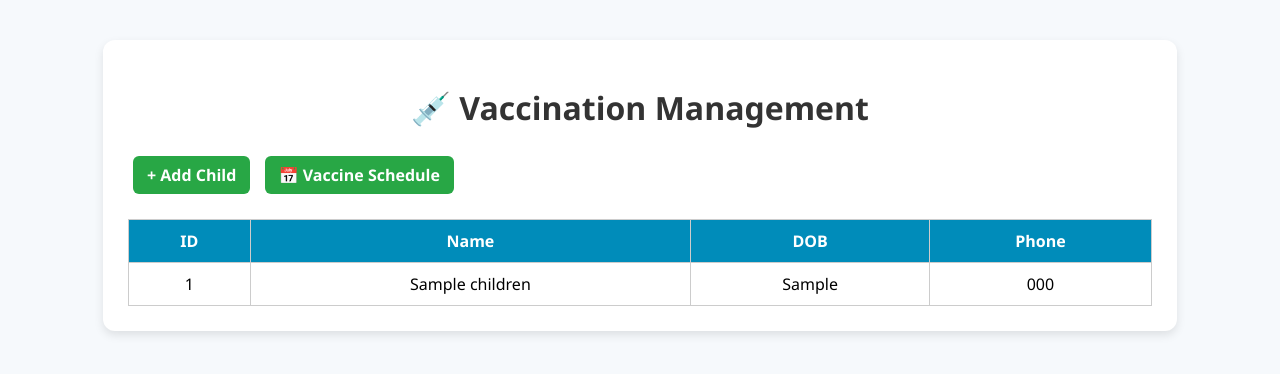
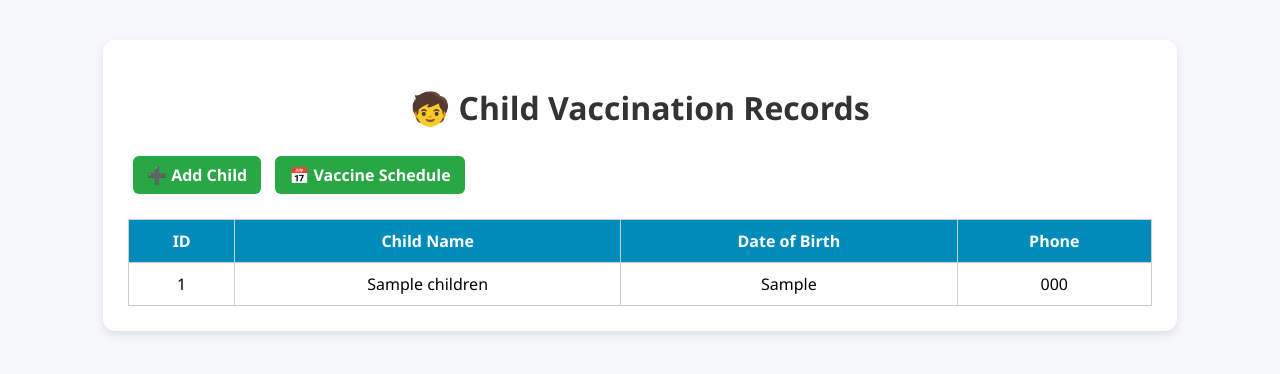
Before and after one commit to Sanjaykanth29803/7thsem-NM, a Flask app: page / in a window 1280 px wide. Shown: the top 374 px of the page. Run offline with Flask 3, Linux system fonts and the light colour scheme; tables that the repository leaves empty hold one stand-in row (values such as "Sample post").

Commit message:
Update index.html

```diff
--- a/templates/index.html
+++ b/templates/index.html
@@ -3,38 +3,40 @@
 <head>
     <meta charset="UTF-8">
     <meta name="viewport" content="width=device-width, initial-scale=1.0">
-    <title>Vaccination Home</title>
+    <title>Child Vaccination Records</title>
     <link rel="stylesheet" href="{{ url_for('static', filename='style.css') }}">
 </head>
 <body>
     <div class="container">
-    <h1>💉 Vaccination Management</h1>
+        <h1>🧒 Child Vaccination Records</h1>
 
-    <a href="{{ url_for('add') }}" class="btn">+ Add Child</a>
+        <a href="{{ url_for('add') }}" class="btn">➕ Add Child</a>
         <a href="{{ url_for('vaccine_schedule') }}" class="btn">📅 Vaccine Schedule</a>
 
+        {% if data %}
         <table>
             <thead>
                 <tr>
                     <th>ID</th>
-            <th>Name</th>
-            <th>DOB</th>
+                    <th>Child Name</th>
+                    <th>Date of Birth</th>
                     <th>Phone</th>
                 </tr>
             </thead>
             <tbody>
-        {% for row in data %}
+                {% for child in data %}
                 <tr>
-            <td>{{ row['id'] }}</td>
-            <td>{{ row['name'] }}</td>
-            <td>{{ row['dob'] }}</td>
-            <td>{{ row['phone'] }}</td>
+                    <td>{{ child.id }}</td>
+                    <td>{{ child.name }}</td>
+                    <td>{{ child.dob }}</td>
+                    <td>{{ child.phone }}</td>
                 </tr>
-        {% else %}
-        <tr><td colspan="4" class="empty">No records found</td></tr>
                 {% endfor %}
             </tbody>
         </table>
+        {% else %}
+        <p>No child records found.</p>
+        {% endif %}
     </div>
 </body>
 </html>
```
Lines whose indentation alone changed are shown as unchanged.
